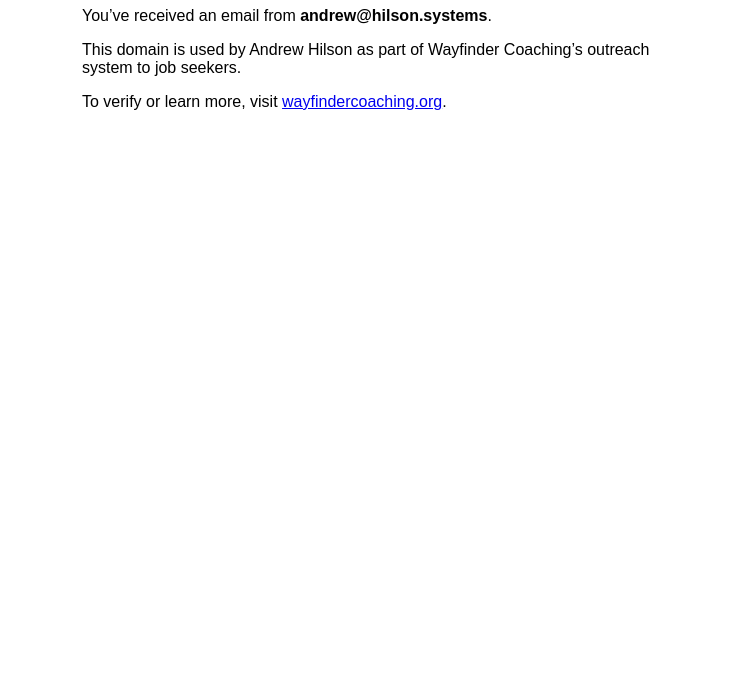
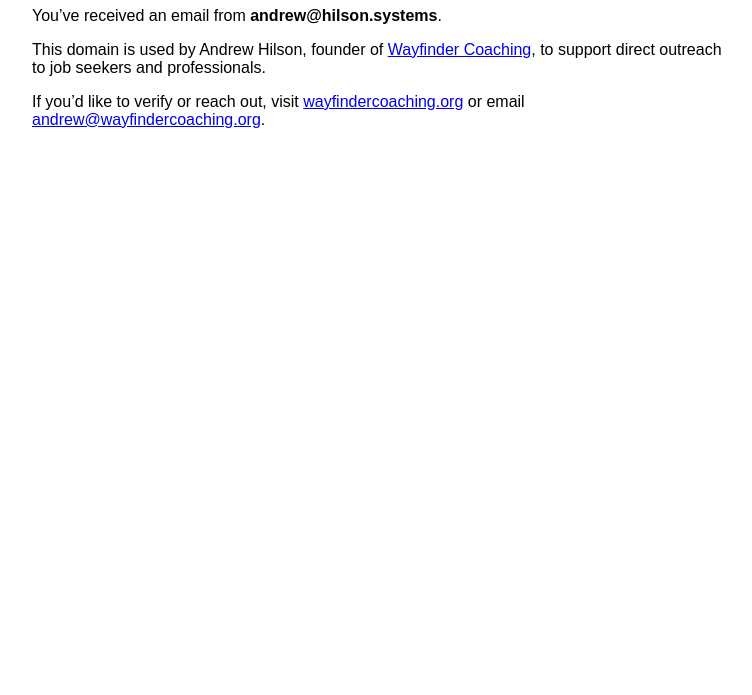
Before and after one commit to moldyCr0w/hilson-systems-site, a plain HTML site: page index.html in a window 1280 px wide. Shown: the part 105-800 px from the top of the page, without its empty margins (258-1010 px from the left). Drawn offline with Linux system fonts and the light colour scheme.

Commit message:
Update index.html

```diff
--- a/index.html
+++ b/index.html
@@ -1,12 +1,14 @@
 <!DOCTYPE html>
-<html>
+<html lang="en">
 <head>
-  <title>Wayfinder Outreach Verification</title>
+  <meta charset="UTF-8" />
+  <meta name="viewport" content="width=device-width, initial-scale=1.0" />
+  <title>Hilson Systems Outreach Verification</title>
 </head>
-<body style="font-family: sans-serif; padding: 2rem; max-width: 600px; margin: auto;">
+<body style="font-family: sans-serif; padding: 2rem; max-width: 700px; margin: auto;">
   <h1>This is a verified outreach domain</h1>
   <p>You’ve received an email from <strong>andrew@hilson.systems</strong>.</p>
-  <p>This domain is used by Andrew Hilson as part of Wayfinder Coaching’s outreach system to job seekers.</p>
-  <p>To verify or learn more, visit <a href="https://wayfindercoaching.org">wayfindercoaching.org</a>.</p>
+  <p>This domain is used by Andrew Hilson, founder of <a href="https://wayfindercoaching.org" target="_blank">Wayfinder Coaching</a>, to support direct outreach to job seekers and professionals.</p>
+  <p>If you’d like to verify or reach out, visit <a href="https://wayfindercoaching.org">wayfindercoaching.org</a> or email <a href="mailto:andrew@wayfindercoaching.org">andrew@wayfindercoaching.org</a>.</p>
 </body>
 </html>
```
